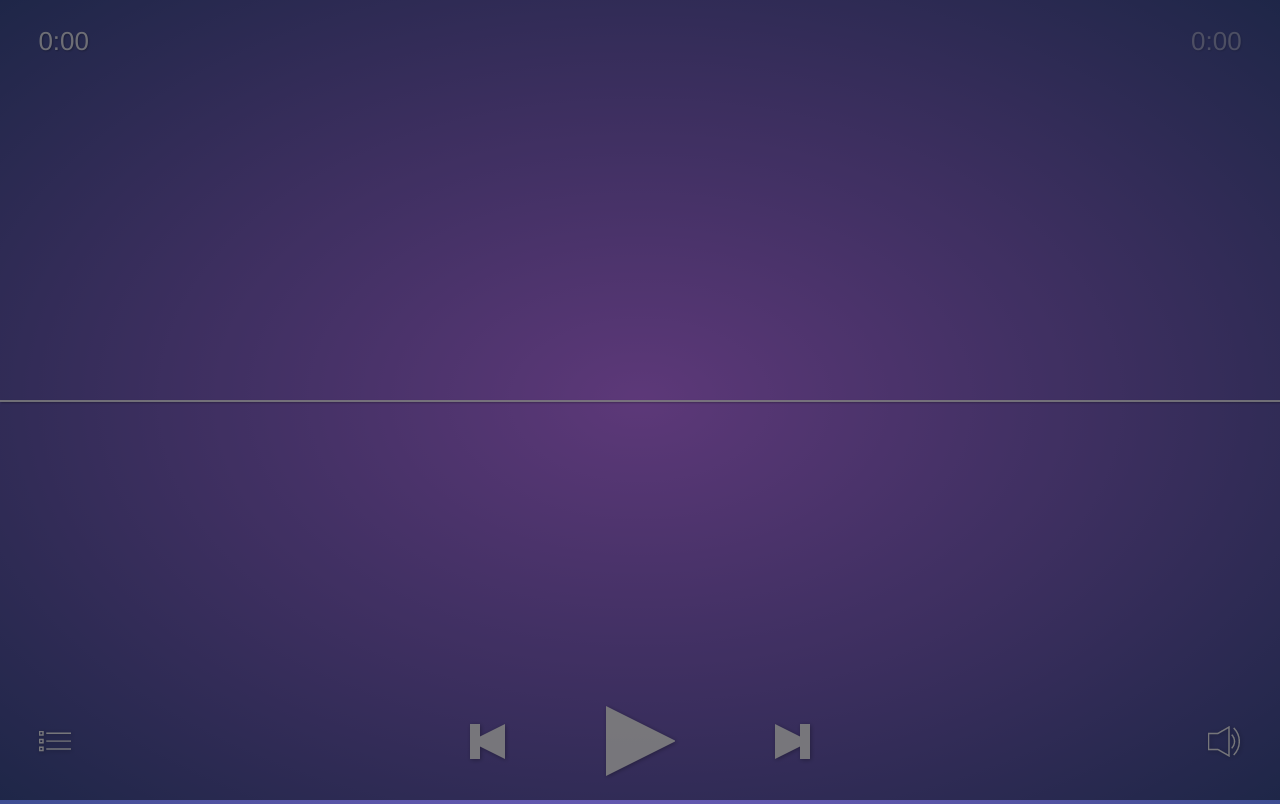
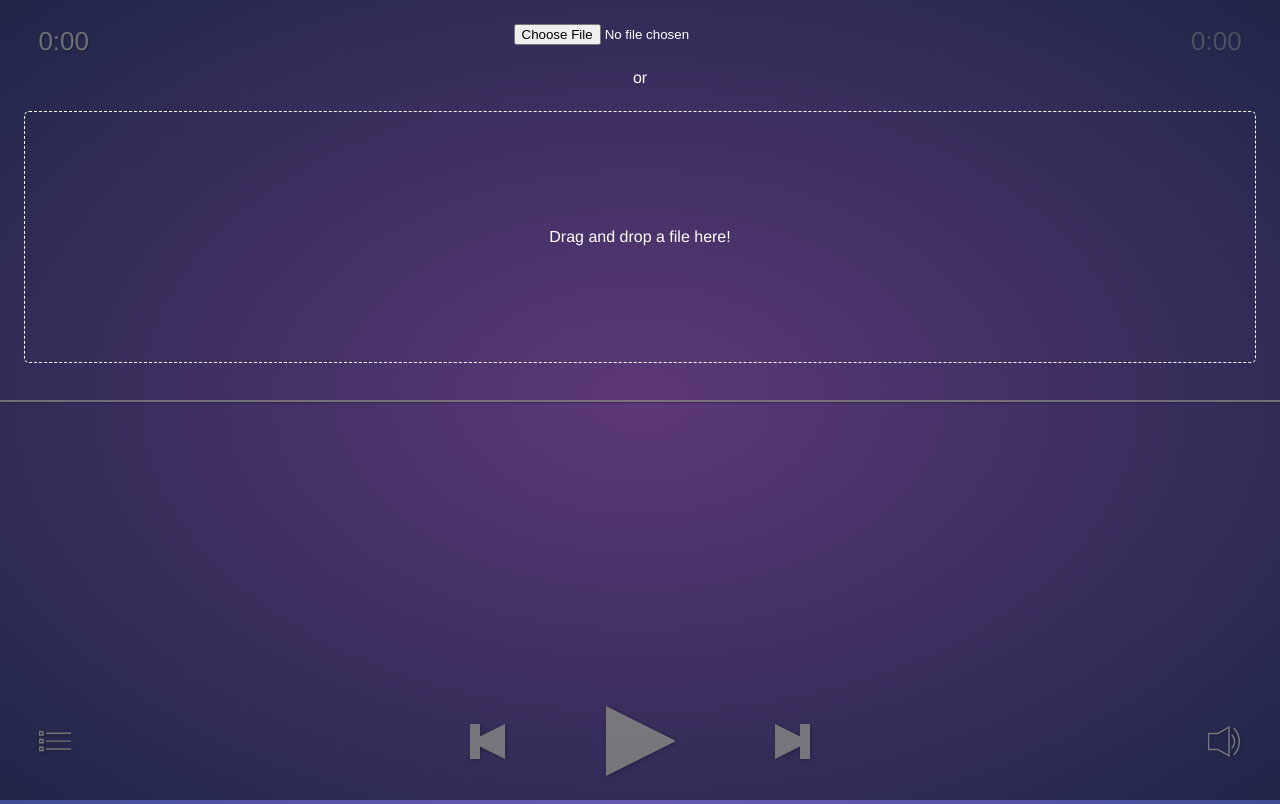
Before and after one commit to cbodonnell/good-tunes, an Angular app: page / in a window 1280 px wide. Both pictures are taken after a click on the element 55 px from the left and 741 px from the top of the page. Built offline with nearby package versions, Linux system fonts and the light colour scheme.

Commit message:
file input

```diff
--- a/src/app/components/file/file.component.html
+++ b/src/app/components/file/file.component.html
@@ -1,5 +1,20 @@
-<div class="drag-area"
-appUpload
-(onFileDropped)="uploadFile($event)">
-    <p class="drag-message">Drag and drop a file here!</p>
+<div>
+    <div class="file-box">
+        <input type="file" class="file-input"
+        (change)="onFileChange($event)"
+        (click)="onFileClick($event)"
+        placeholder="Upload file..."/>
+        <div class="or">
+            or
+        </div>
+        <div class="drag-container">
+            <div class="drag-area"
+            appUpload
+            (onFileDropped)="uploadFile($event)">
+            </div>
+            <div class="drag-area-overlay">
+                <p class="drag-message">Drag and drop a file here!</p>
+            </div>
+        </div>
+    </div>
 </div>
--- a/src/app/components/file/file.component.scss
+++ b/src/app/components/file/file.component.scss
@@ -1,5 +1,36 @@
+.file-box {
+    text-align: center;
+}
+
+.file-input {
+    color: #fff;
+    margin: 24px 0px;
+}
+
+.or {
+    color: #fff
+}
+
+.drag-container {
+    // width: 100%;
+    display: flex;
+    justify-content: center;
+    align-items: center;
+    border: 1px dashed #fff;
+    border-radius: 5px;
+    margin: 24px;
+}
+
+.drag-area-overlay {
+    position: absolute;
+    display: flex;
+    flex-direction: column;
+    justify-content: center;
+    align-items: center;
+}
+
 .drag-area {
-    height: 100%;
+    height: 250px;
     width: 100%;
     background: none;
     display: flex;
@@ -7,6 +38,7 @@
     justify-content: center;
     align-items: center;
     opacity: 0;
+    z-index: 10;
 }
 
 .drag-message {
--- a/src/app/components/file/file.component.ts
+++ b/src/app/components/file/file.component.ts
@@ -15,7 +15,7 @@ export class FileComponent implements OnInit {
   ngOnInit(): void {
   }
 
-  uploadFile(evt){
+  uploadFile(event) {
     const reader = (file) => {
       return new Promise((resolve, reject) => {
           const fileReader = new FileReader();
@@ -23,12 +23,20 @@ export class FileComponent implements OnInit {
           fileReader.readAsDataURL(file);
       });
     }
-    reader(evt[0]).then((result: string) => {
+    reader(event[0]).then((result: string) => {
       this.onFileLoad.emit({
-        title: evt[0].name,
+        title: event[0].name,
         file: result
       });
     });
   }
 
+  onFileChange(event) {
+    this.uploadFile(event.target.files);
+  }
+
+  onFileClick(event) {
+    event.stopPropagation();
+  }
+
 }
```
